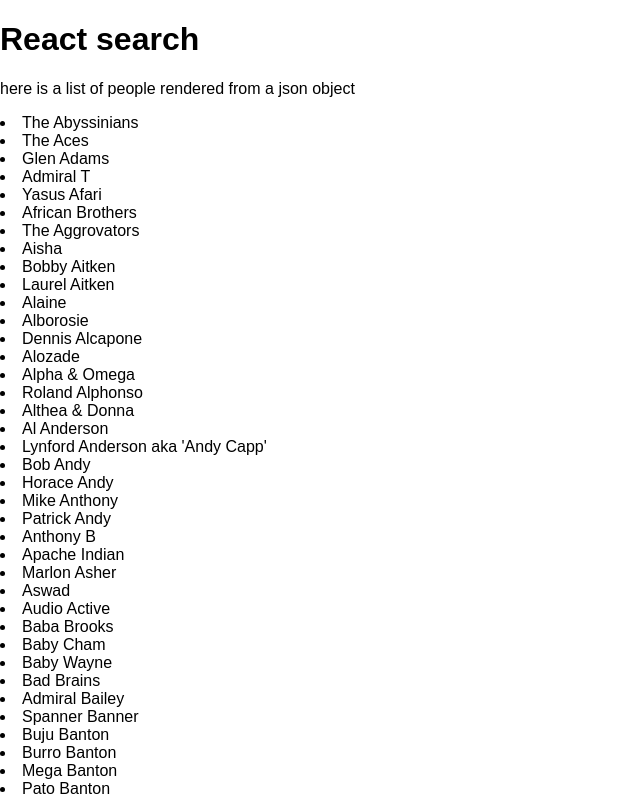
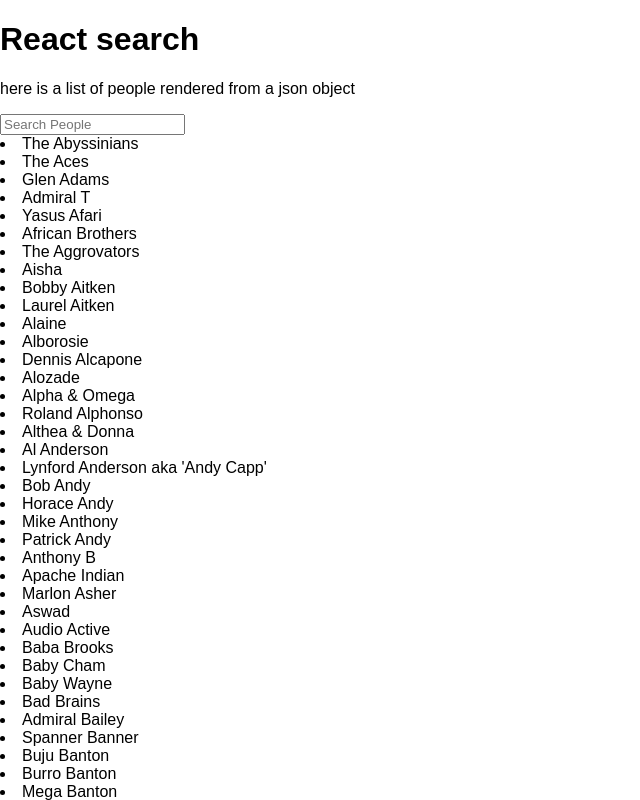
Before and after one commit to shablcuShaluRai/RealTime_Search, a React (Create React App) app: page / in a window 1280 px wide. Shown: the top 800 px of the page, without its empty margins (0-640 px from the left). Built offline with nearby package versions, Linux system fonts and the light colour scheme.

Commit message:
search the name from list

```diff
--- a/src/App.js
+++ b/src/App.js
@@ -3,7 +3,7 @@ import escapeRegExp from 'escape-string-regexp'
 import * as DataApi from './Data'
 
 
-class App extends Component {
+export default class App extends Component {
 
    state = {
      query:'',
@@ -16,21 +16,47 @@ componentDidMount(){
   this.setState({data:data})
 }
 
+updateQuery = (query) =>{
+  this.setState(
+    {query:query.trim()}
+  )
+}
+
   render() {
 
     let data = this.state.data?this.state.data:[]
       console.log("data",data);
+      let { query }  =this.state
+      let showingPeople
+
+      if (query) {
+        console.log("query", query);
+        const match = new RegExp(escapeRegExp(query), 'i')
+        console.log("showingDta",match);
+        showingPeople = data.filter((people) => match.test(people))
+        console.log("showing0",showingPeople)
+      }
+      else {
+        showingPeople = data
+        console.log("showingPeople",showingPeople);
+      }
 
     return (
       <div className="App">
         <h1>React search</h1>
         <p>here is a list of people rendered from a json object </p>
-      {
-        data.map(newData => <li>{ newData }</li>)
-      }
+        <input
+         type='text'
+         placeholder='Search People'
+         value={query}
+         onChange={(event) => this.updateQuery(event.target.value)}
+        />
+        {
+          showingPeople.map((newData, index) =>
+          <li key={index}>{ newData }</li>
+          )
+        }
       </div>
     );
   }
 }
-
-export default App;
```
